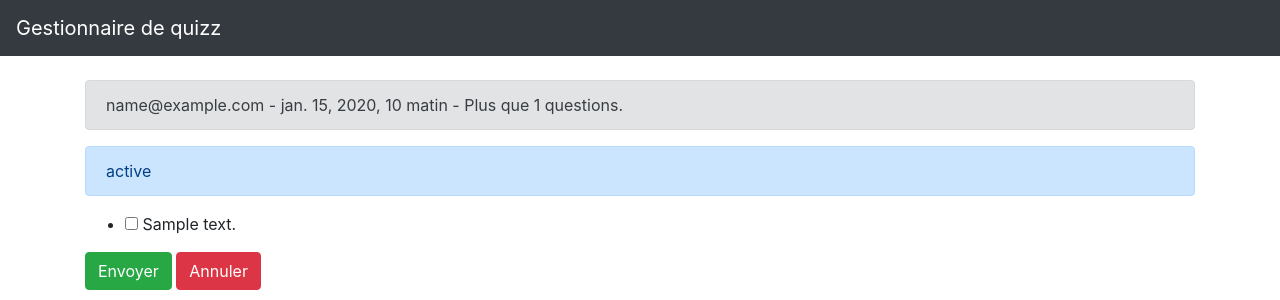
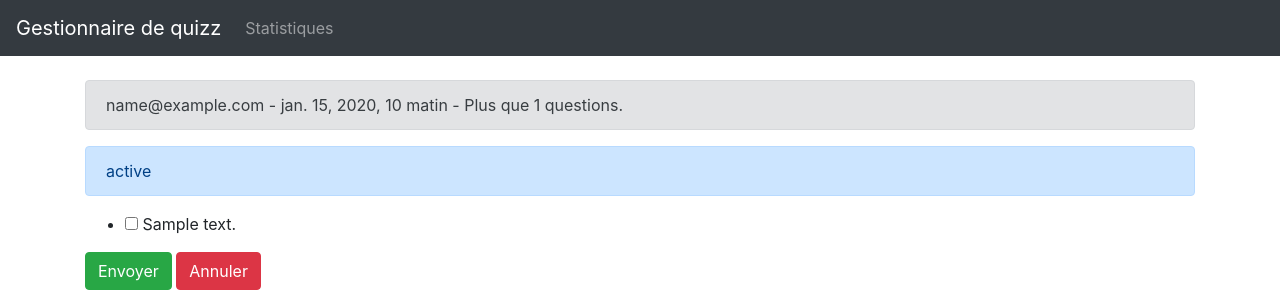
Before and after one commit to vpoulailleau/pyquizz, a Django app: template pyquizz/quizz/templates/quizz/answer_a_question.html in a window 1280 px wide. Shown: the top 300 px of the page. Run offline with Django 3.2, Linux system fonts and the light colour scheme; tables that the repository leaves empty hold one stand-in row (values such as "Sample post"); the template is opened without the code that fills it: values that come from a table or form of the project are taken from there, most other values are stand-ins (such as "Sample title", 1, 10 or a date in 2020); some libraries are stand-ins or nearby versions.

Commit message:
add menu to go to statistics

```diff
--- a/pyquizz/quizz/templates/quizz/answer_a_question.html
+++ b/pyquizz/quizz/templates/quizz/answer_a_question.html
@@ -1,4 +1,4 @@
-{% extends 'base.html' %}
+{% extends 'quizz/base_student.html' %}
 
 {% block title %}{{ quizz_sending.quizz.name }}{% endblock %}
 
--- /dev/null
+++ b/pyquizz/quizz/templates/quizz/base_student.html
@@ -0,0 +1,7 @@
+{% extends 'base.html' %}
+
+{% block nav %}
+    <li class="nav-item">
+        <a class="nav-link" href="{% url 'student_statistics' email=email %}">Statistiques</a>
+    </li>
+{% endblock %}
--- a/pyquizz/quizz/templates/quizz/student_statistics.html
+++ b/pyquizz/quizz/templates/quizz/student_statistics.html
@@ -1,4 +1,4 @@
-{% extends 'base.html' %}
+{% extends 'quizz/base_student.html' %}
 
 {% block title %}Statistiques{% endblock %}
 
--- a/pyquizz/templates/base.html
+++ b/pyquizz/templates/base.html
@@ -27,32 +27,11 @@
             <span class="navbar-toggler-icon"></span>
         </button>
 
-        <!--       <div class="collapse navbar-collapse" id="navbarsExampleDefault">
+        <div class="collapse navbar-collapse" id="navbarsExampleDefault">
             <ul class="navbar-nav mr-auto">
-                <li class="nav-item active">
-                    <a class="nav-link" href="#">Home <span class="sr-only">(current)</span></a>
-                </li>
-                <li class="nav-item">
-                    <a class="nav-link" href="#">Link</a>
-                </li>
-                <li class="nav-item">
-                    <a class="nav-link disabled" href="#">Disabled</a>
-                </li>
-                <li class="nav-item dropdown">
-                    <a class="nav-link dropdown-toggle" href="https://example.com" id="dropdown01" data-toggle="dropdown"
-                        aria-haspopup="true" aria-expanded="false">Dropdown</a>
-                    <div class="dropdown-menu" aria-labelledby="dropdown01">
-                        <a class="dropdown-item" href="#">Action</a>
-                        <a class="dropdown-item" href="#">Another action</a>
-                        <a class="dropdown-item" href="#">Something else here</a>
-                    </div>
-                </li>
+                {% block nav %}{% endblock %}
             </ul>
-            <form class="form-inline my-2 my-lg-0">
-                <input class="form-control mr-sm-2" type="text" placeholder="Search" aria-label="Search">
-                <button class="btn btn-outline-success my-2 my-sm-0" type="submit">Search</button>
-            </form>
-        </div> -->
+        </div>
     </nav>
 
     {% if messages %}
```
